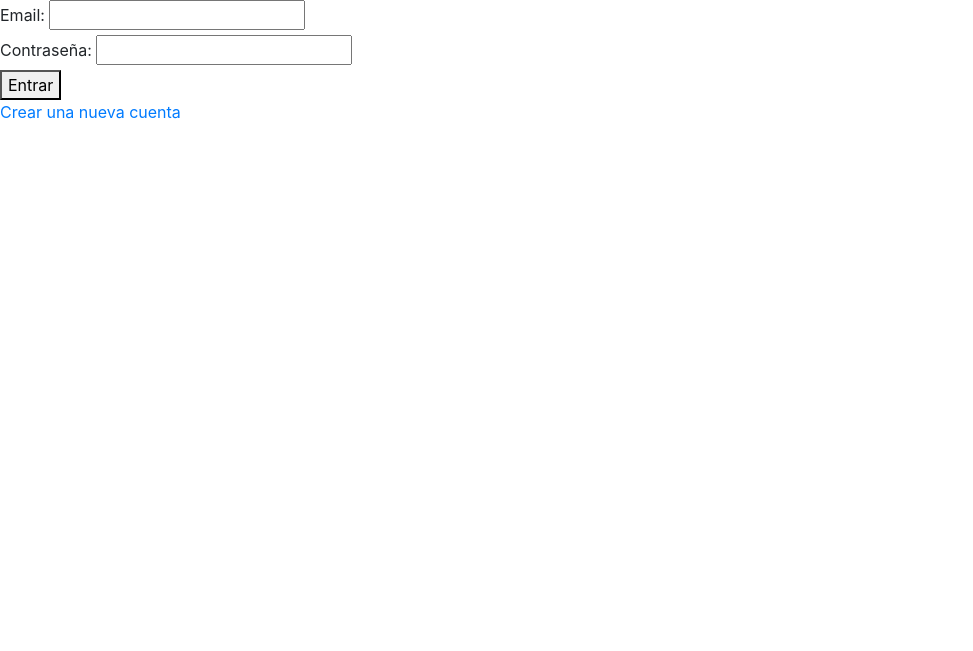
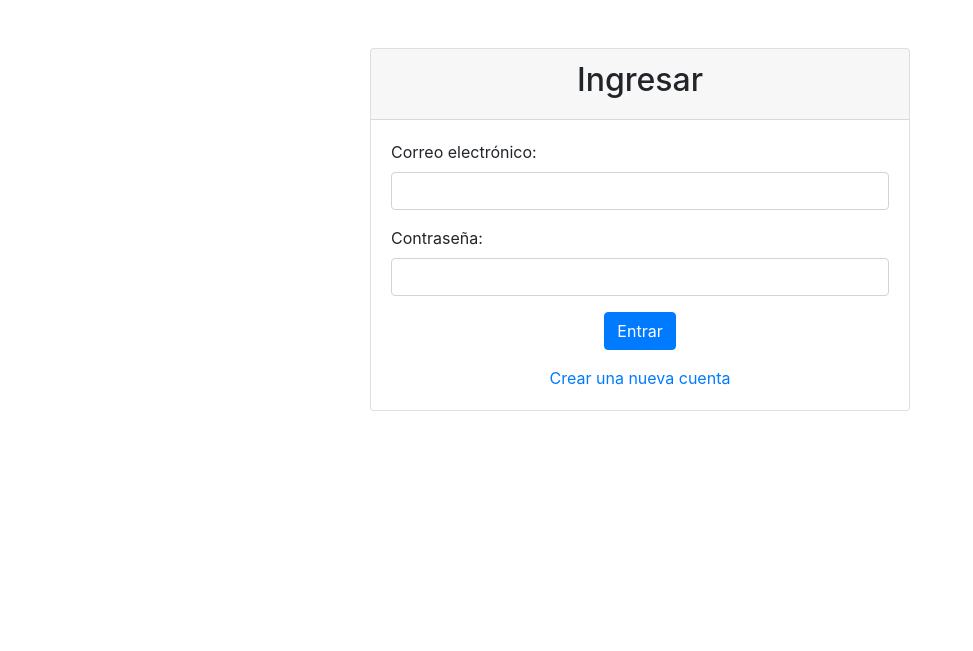
Before and after one commit to lisandrok/proyectodaw, a PHP site: page /login.php in a window 1280 px wide. Shown: the part 70-721 px from the top of the page, without its empty margins (0-973 px from the left). Run offline with PHP 8.4, Linux system fonts and the light colour scheme.

Commit message:
Mejora del diseño del login usando bootstrap y nuevo todo para evitar inyecciones en la base de datos

```diff
--- a/class/Conexion.php
+++ b/class/Conexion.php
@@ -33,6 +33,7 @@ class Conexion {
         return self::$conexion;
     }
 
+    //TODO: Modificar este metodo para evitar inyecciones SQL
     public static function consulta($sql) {
         self::inicializar();
         try {
--- a/login.php
+++ b/login.php
@@ -35,22 +35,35 @@ if ($_SERVER['REQUEST_METHOD'] === 'POST') {
 
 <?php require 'header.php'; ?>
 
-        <div>
-            <form action="login.php" method="post">
-                    <div>
-                        <label for="email">Email:</label>
-                        <input type="text" id="email" name="email" required>
+<div class="container mt-5">
+        <div class="row justify-content-center">
+            <div class="col-md-6">
+                <div class="card">
+                    <div class="card-header text-center">
+                        <h2>Ingresar</h2>
                     </div>
-                    <div>
-                        <label for="contrasena">Contraseña:</label>
-                        <input type="password" id="contrasena" name="contrasena" required>
+                    <div class="card-body">
+                        <form action="login.php" method="post">
+                            <div class="form-group">
+                                <label for="email">Correo electr&oacute;nico:</label>
+                                <input type="email" id="email" name="email" class="form-control" required>
+                            </div>
+                            <div class="form-group">
+                                <label for="contrasena">Contrase&ntilde;a:</label>
+                                <input type="password" id="contrasena" name="contrasena" class="form-control" required>
+                            </div>
+                            <div class="form-group text-center">
+                                <button type="submit" class="btn btn-primary">Entrar</button>
+                            </div>
+                        </form>
+                        <div class="text-center">
+                            <a href="nuevacuenta.php">Crear una nueva cuenta</a>
+                        </div>
                     </div>
-                    <div>
-                        <button type="submit">Entrar</button>
-                    </div>
-            </form>
-            <a href="nuevacuenta.php">Crear una nueva cuenta</a>
+                </div>
+            </div>
         </div>
+    </div>
 
 <?php require 'footer.php' ?>
 
```
